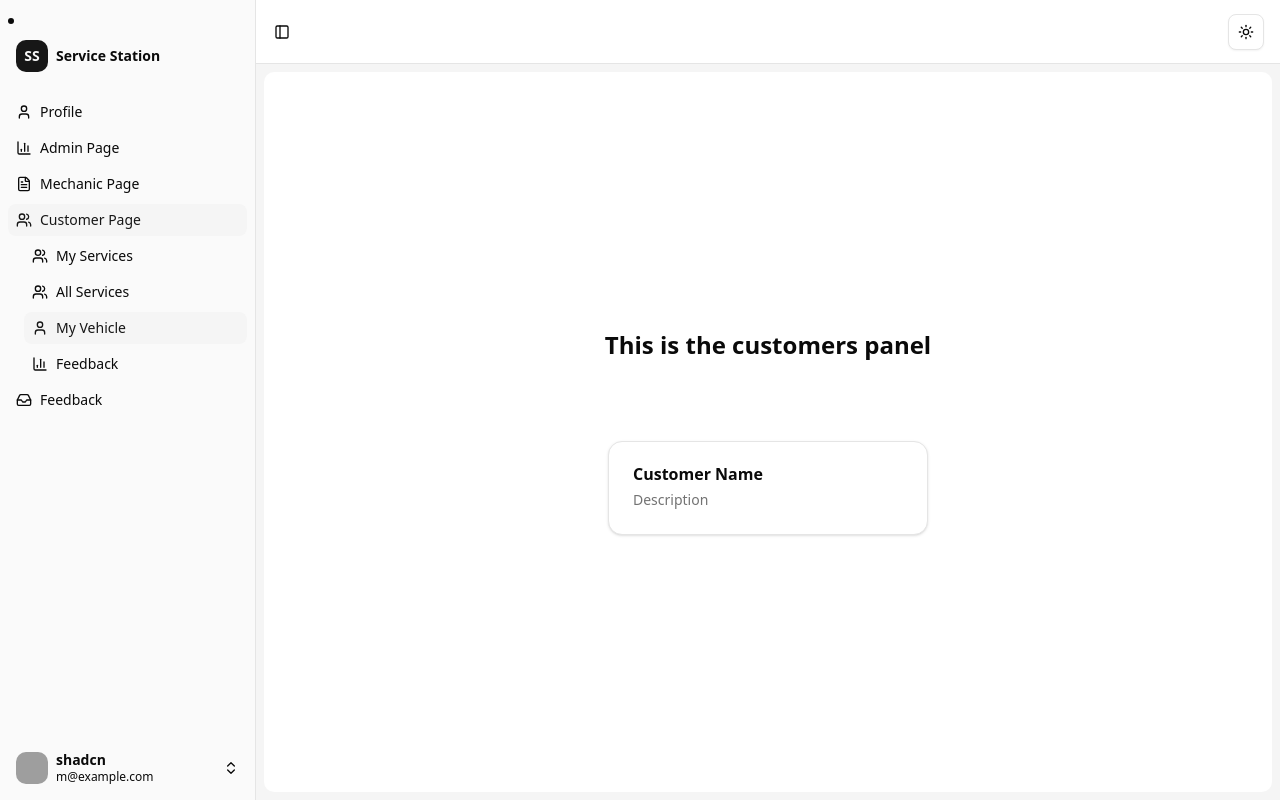
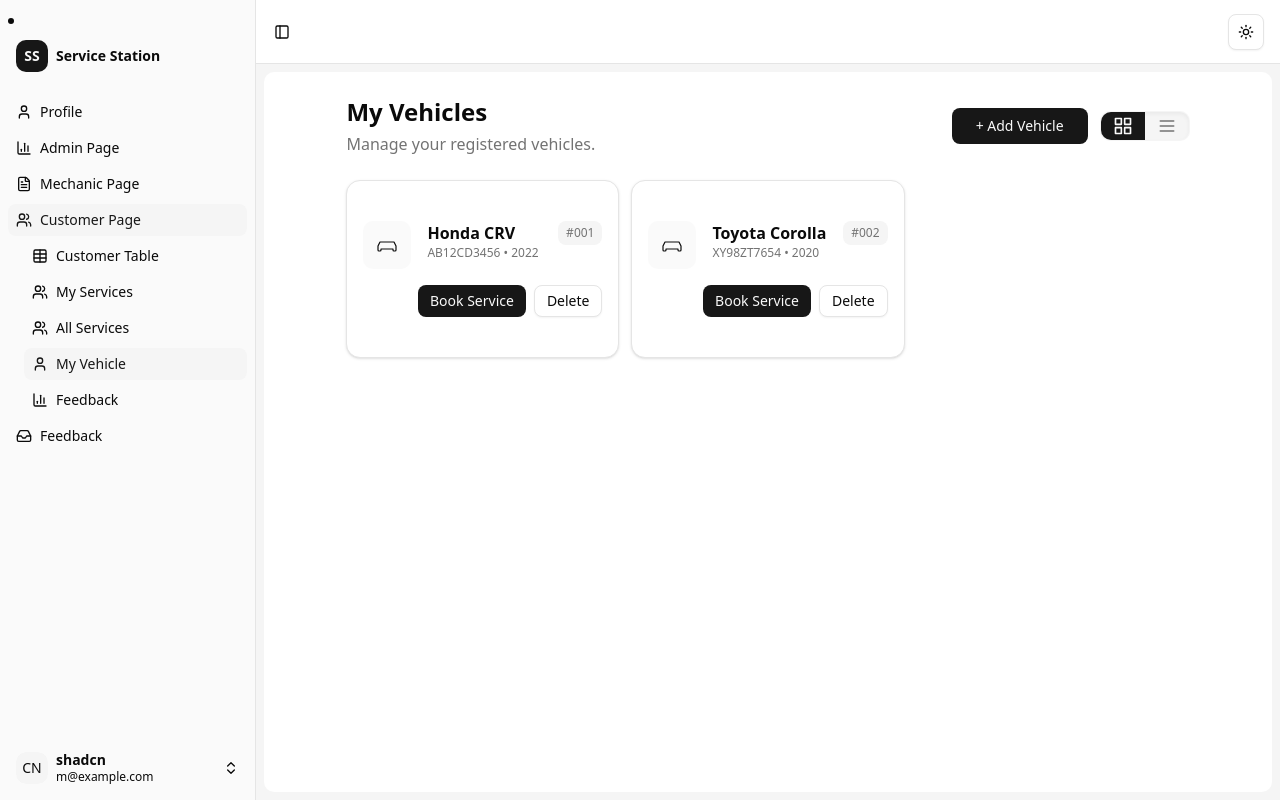
Before and after one commit to prakashsp23/CDAC-Project, a React (Vite) app in the folder client/: page /customers/vehicles in a window 1280 px wide. Built offline with nearby package versions, Linux system fonts and the light colour scheme; grey boxes are pictures that could not be loaded.

Commit message:
fix: customer-outlet

```diff
--- a/client/src/components/sidebar/nav-main.jsx
+++ b/client/src/components/sidebar/nav-main.jsx
@@ -1,4 +1,4 @@
-import { Home, BarChart3, FileText, Inbox, Users, User } from "lucide-react"
+import {  BarChart3, FileText, Inbox, Users, User, Table } from "lucide-react"
 import {
   SidebarGroup,
   SidebarGroupLabel,
@@ -31,6 +31,7 @@ const items = [
     icon: Users,
     // add sub-links here
     children: [
+      { title: "Customer Table", url: "/customers/table", icon: Table },
       { title: "My Services", url: "/customers/myservices", icon: Users },
       { title: "All Services", url: "/customers/allservices", icon: Users },
       { title: "My Vehicle", url: "/customers/vehicles", icon: User },
--- a/client/src/main.jsx
+++ b/client/src/main.jsx
@@ -38,11 +38,10 @@ import { StrictMode } from "react"
 import { createRoot } from "react-dom/client"
 import "./index.css"
 import App from "./App.jsx"
-import { createBrowserRouter, createRoutesFromElements, Route, RouterProvider } from "react-router-dom"
+import { createBrowserRouter, createRoutesFromElements, Outlet, Route, RouterProvider } from "react-router-dom"
 import { ThemeProvider } from "./components/theme-provider.jsx"
 import LandingPage from "./components/screens/landingPage/landingPage.jsx"
 import AdminPanel from "./components/screens/admin/adminPanel.jsx"
-import CustomersPanel from "./components/screens/customers/customersPanel.jsx"
 import MechanicPanel from "./components/screens/mechanic/mechanicPanel.jsx"
 import Login from "./components/screens/auth/login.jsx"
 import Register from "./components/screens/auth/register.jsx"
@@ -69,11 +68,9 @@ const router = createBrowserRouter(
         <Route path="/login" element={<Login />} />
         <Route path="/register" element={<Register />} />
       </Route>
-
       <Route element={<ProtectedLayout />}>
         <Route path="/admin" element={<AdminPanel />} />
-//         <Route path="/customers/table" element={<CustomerTable />} />
-        <Route path="/customers" element={<CustomersPanel />}>
+        <Route path="/customers" element={<Outlet />}>
           <Route index element={<CustomerDashboard />} />
           <Route path="table" element={<CustomerTable />} />
           <Route path="allservices" element={<AllServicesPage />} />
```
